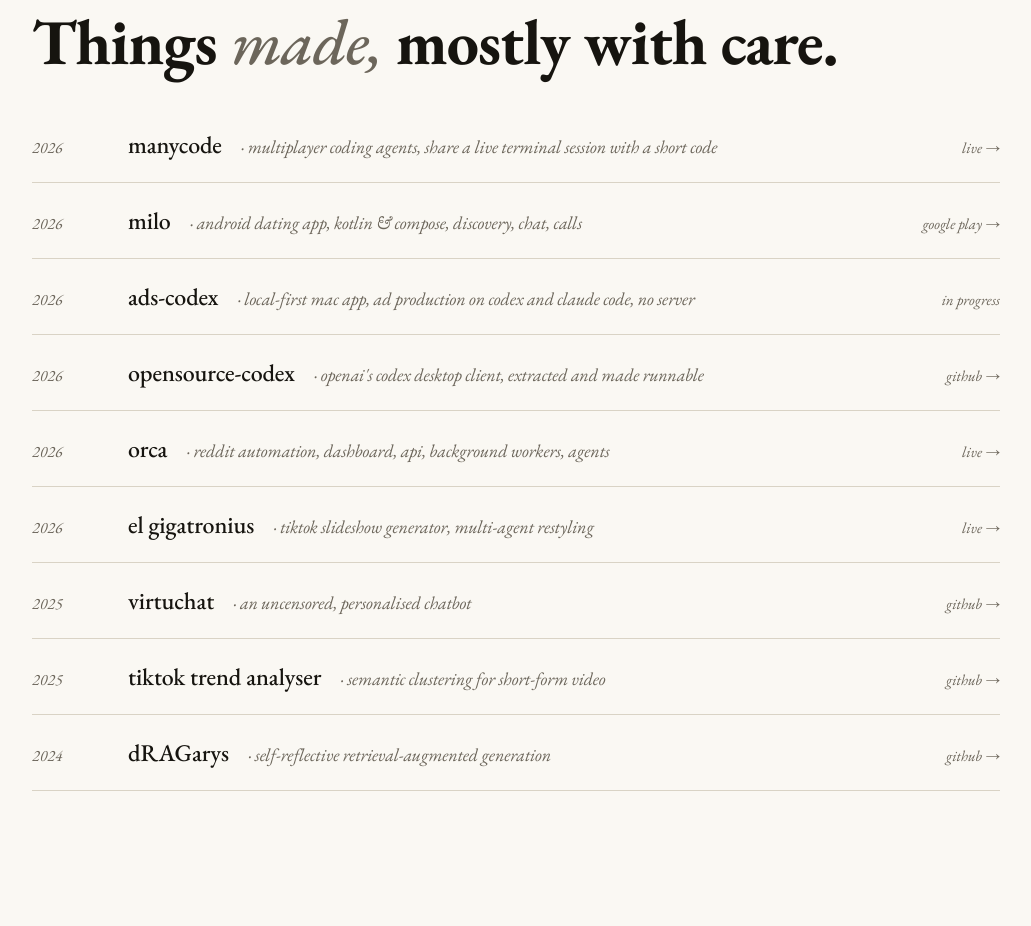
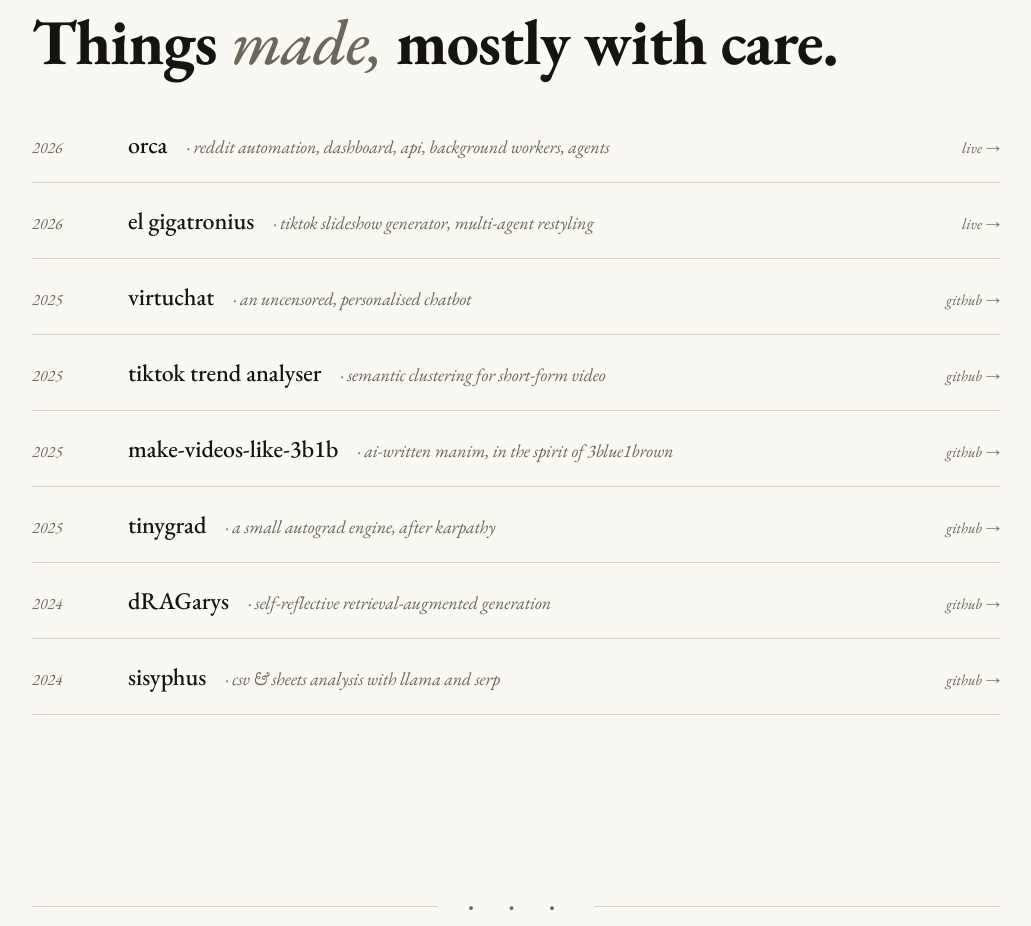
Before and after one commit to unworld11/blogs, a Next.js app: page / in a window 1280 px wide. Shown: the part 2280-3206 px from the top of the page, without its empty margins (124-1155 px from the left). Built offline with nearby package versions, Linux system fonts and the light colour scheme.

Commit message:
Revert selected-work changes
Restores src/app/page.tsx to 7795732: removes the manycode, milo, ads-codex
and opensource-codex entries, and brings back make-videos-like-3b1b, tinygrad
and sisyphus.

Co-Authored-By: Claude Opus 5 (1M context) <noreply@anthropic.com>

```diff
--- a/src/app/page.tsx
+++ b/src/app/page.tsx
@@ -392,15 +392,14 @@ const INKWELL_HTML = `
     <div class="eyebrow-label">ii · selected work</div>
     <h2 class="section-title" data-reveal>Things <em>made,</em> mostly with care.</h2>
     <ul class="work-list" data-reveal>
-      <li><a href="https://manycode.vercel.app" target="_blank" rel="noopener"><span class="yr">2026</span><span class="title">manycode <em>· multiplayer coding agents, share a live terminal session with a short code</em></span><span class="arrow">live →</span></a></li>
-      <li><a href="https://play.google.com/store/apps/details?id=milo.dating.in" target="_blank" rel="noopener"><span class="yr">2026</span><span class="title">milo <em>· android dating app, kotlin &amp; compose, discovery, chat, calls</em></span><span class="arrow">google play →</span></a></li>
-      <li><a><span class="yr">2026</span><span class="title">ads-codex <em>· local-first mac app, ad production on codex and claude code, no server</em></span><span class="arrow">in progress</span></a></li>
-      <li><a href="https://github.com/unworld11/opensource-codex" target="_blank" rel="noopener"><span class="yr">2026</span><span class="title">opensource-codex <em>· openai's codex desktop client, extracted and made runnable</em></span><span class="arrow">github →</span></a></li>
       <li><a href="https://reddit.paralleldistribution.com" target="_blank" rel="noopener"><span class="yr">2026</span><span class="title">orca <em>· reddit automation, dashboard, api, background workers, agents</em></span><span class="arrow">live →</span></a></li>
       <li><a href="https://el-gigatronius.vercel.app" target="_blank" rel="noopener"><span class="yr">2026</span><span class="title">el gigatronius <em>· tiktok slideshow generator, multi-agent restyling</em></span><span class="arrow">live →</span></a></li>
       <li><a href="https://github.com/unworld11/virtuchat" target="_blank" rel="noopener"><span class="yr">2025</span><span class="title">virtuchat <em>· an uncensored, personalised chatbot</em></span><span class="arrow">github →</span></a></li>
       <li><a href="https://github.com/unworld11/tiktokTrendAnalyser" target="_blank" rel="noopener"><span class="yr">2025</span><span class="title">tiktok trend analyser <em>· semantic clustering for short-form video</em></span><span class="arrow">github →</span></a></li>
+      <li><a href="https://github.com/unworld11/make-videos-like-3b1b" target="_blank" rel="noopener"><span class="yr">2025</span><span class="title">make-videos-like-3b1b <em>· ai-written manim, in the spirit of 3blue1brown</em></span><span class="arrow">github →</span></a></li>
+      <li><a href="https://github.com/unworld11/tinygrad" target="_blank" rel="noopener"><span class="yr">2025</span><span class="title">tinygrad <em>· a small autograd engine, after karpathy</em></span><span class="arrow">github →</span></a></li>
       <li><a href="https://github.com/unworld11/dRAGarys" target="_blank" rel="noopener"><span class="yr">2024</span><span class="title">dRAGarys <em>· self-reflective retrieval-augmented generation</em></span><span class="arrow">github →</span></a></li>
+      <li><a href="https://github.com/unworld11/sisyphus" target="_blank" rel="noopener"><span class="yr">2024</span><span class="title">sisyphus <em>· csv &amp; sheets analysis with llama and serp</em></span><span class="arrow">github →</span></a></li>
     </ul>
   </section>
 
```
